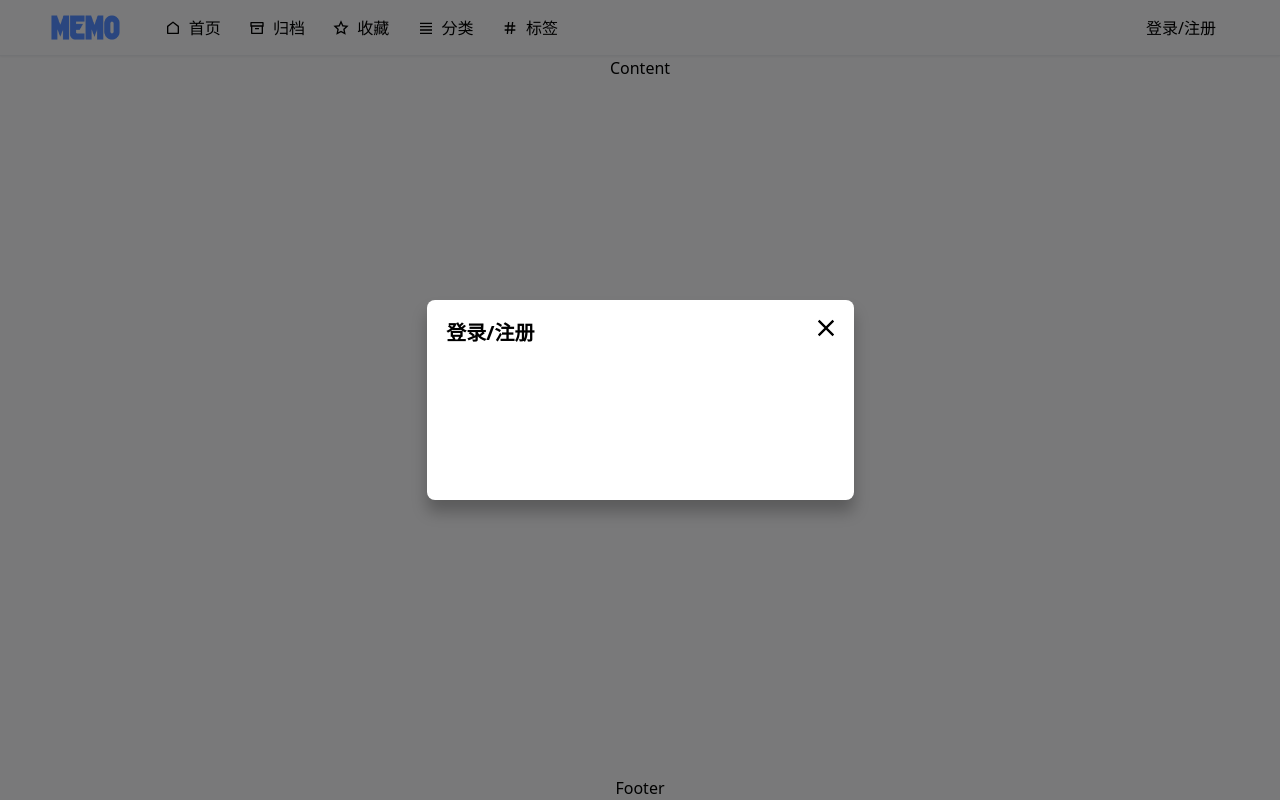
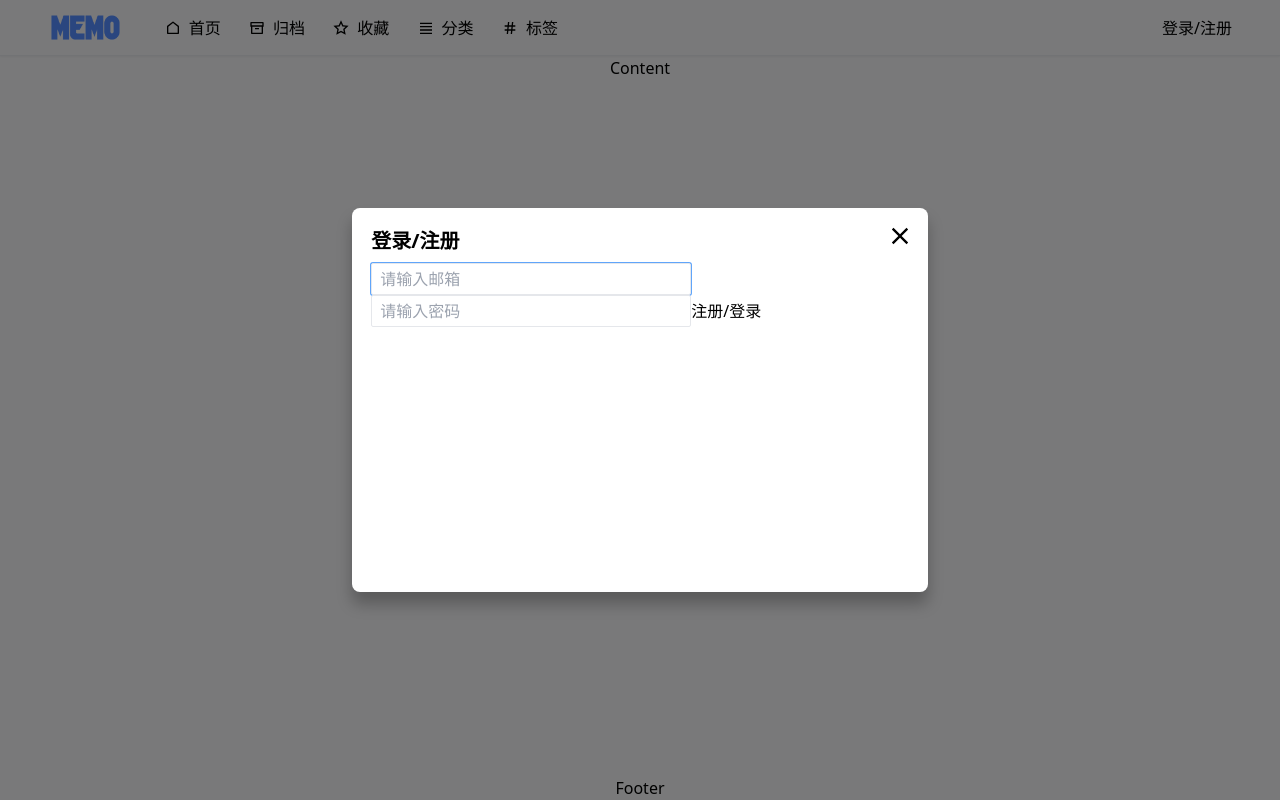
Before and after one commit to lorzzn/jianji-web, a React (Vite) app: page / in a window 1280 px wide. Both pictures are taken after a click on the button "登录/注册". Built offline with nearby package versions, Linux system fonts and the light colour scheme; no server answers.

Commit message:
update: 表单组件
reason: 无

```diff
--- a/package.json
+++ b/package.json
@@ -10,17 +10,18 @@
     "preview": "vite preview"
   },
   "dependencies": {
+    "@hookform/resolvers": "^3.3.4",
     "@remixicon/react": "^4.1.1",
     "autoprefixer": "^10.4.17",
     "axios": "^1.6.7",
     "classnames": "^2.5.1",
-    "formik": "^2.4.5",
     "lodash": "^4.17.21",
     "mobx": "^6.12.0",
     "mobx-react": "^9.1.0",
     "postcss": "^8.4.33",
     "react": "^18.2.0",
     "react-dom": "^18.2.0",
+    "react-hook-form": "^7.49.3",
     "react-lazy-load-image-component": "^1.6.0",
     "react-responsive-modal": "^6.4.2",
     "sass": "^1.70.0",
@@ -34,6 +35,7 @@
     "@types/react": "^18.2.43",
     "@types/react-dom": "^18.2.17",
     "@types/react-lazy-load-image-component": "^1.6.3",
+    "@types/yup": "^0.32.0",
     "@typescript-eslint/eslint-plugin": "^6.14.0",
     "@typescript-eslint/parser": "^6.14.0",
     "@vitejs/plugin-react": "^4.2.1",
--- a/src/components/LoginDialog/LoginDialog.tsx
+++ b/src/components/LoginDialog/LoginDialog.tsx
@@ -2,6 +2,16 @@ import { FC, useRef } from "react"
 import ZModal, { ZModalRef } from "../ZModal/ZModal"
 import { observer } from "mobx-react"
 import rootStore from "@/store"
+import ZForm from "../ZForm/ZForm"
+import classNames from "classnames"
+import styles from './index.module.scss'
+import ZInput from "../ZInput/ZInput"
+import { useForm } from "react-hook-form"
+
+interface ILoginFormData {
+  email: string
+  password: string
+}
 
 const LoginDialog:FC = () => {
   const ref = useRef<ZModalRef | null>(null)
@@ -12,11 +22,38 @@ const LoginDialog:FC = () => {
 
   const dialogStore = rootStore.dialogStore
 
+  const loginFormData:ILoginFormData = {
+    email: "",
+    password: ""
+  }
+
+  const { handleSubmit, register } = useForm<ILoginFormData>({
+    defaultValues: loginFormData
+  });
+
+  const onSubmit = (...args:any) => {
+
+    console.log(args);
+
+  }
+
   return <ZModal
     ref={setRef}
     title="登录/注册"
+    classNames={{
+      modal: classNames(['rounded-lg', styles.loginDialog])
+    }}
   >
     <div className="flex flex-col w-full">
+      <ZForm
+        onSubmit={handleSubmit(onSubmit)}
+      >
+        <ZInput placeholder="请输入邮箱" {...register("email")}/>
+        <ZInput placeholder="请输入密码" {...register("password")}/>
+        {/* <ZInput /> */}
+
+        <button type="submit">注册/登录</button>
+      </ZForm>
 
     </div>
   </ZModal>
--- /dev/null
+++ b/src/components/LoginDialog/index.module.scss
@@ -0,0 +1,4 @@
+.loginDialog :global {
+  width: 36rem;
+  height: 24rem;
+}
--- /dev/null
+++ b/src/components/ZForm/ZForm.tsx
@@ -0,0 +1,16 @@
+import { FC, ReactNode } from "react"
+import styles from './index.module.scss'
+import classNames from "classnames"
+
+interface ZFormProps extends React.DetailedHTMLProps<React.InputHTMLAttributes<HTMLFormElement>, HTMLFormElement>{
+  children: ReactNode
+}
+
+const ZForm:FC<ZFormProps> = ({ children, className, ...restProps }) => {
+
+  return <form className={classNames(styles.zForm, className)} {...restProps}>
+    {children}
+  </form>
+}
+
+export default ZForm
--- /dev/null
+++ b/src/components/ZForm/index.module.scss
@@ -0,0 +1,6 @@
+.zForm :global {
+  form {
+    display: flex;
+    flex-direction: column;
+  }
+}
--- /dev/null
+++ b/src/components/ZInput/ZInput.tsx
@@ -0,0 +1,16 @@
+import classNames from "classnames"
+import { ForwardRefRenderFunction, forwardRef } from "react"
+import styles from './index.module.scss'
+
+export interface ZInputProps extends React.DetailedHTMLProps<React.InputHTMLAttributes<HTMLInputElement>, HTMLInputElement> {}
+
+const ZInput:ForwardRefRenderFunction<HTMLInputElement, ZInputProps> = ({ className, ...restProps }, ref) => {
+
+  return <input
+    ref={ref}
+    className={classNames("w-80 h-8 border rounded-sm outline-none px-2 hover:ring-1 hover:ring-blue-200 focus:ring-1 focus:ring-blue-400 transition-shadow duration-200", styles.zInput, className)}
+    {...restProps}
+  />
+}
+
+export default forwardRef(ZInput)
--- a/src/components/ZModal/ZModal.tsx
+++ b/src/components/ZModal/ZModal.tsx
@@ -33,7 +33,7 @@ const ZModal:ForwardRefRenderFunction<ZModalRef, ZModalProps> = ({ onClose, titl
     onClose={hide}
     center
     classNames={{
-      modal: classNames('w-1/3 h-1/4 rounded-lg')
+      modal: classNames('min-w-96 min-h-52 rounded-lg')
     }}
     {...restProps}
   >
--- a/src/layouts/components/Header.tsx
+++ b/src/layouts/components/Header.tsx
@@ -14,10 +14,10 @@ const Header:FC = () => {
           <ZImage className='w-full h-full' src="!/logo.png" />
         </a>
 
-        <div className='flex items-center justify-center w-full'>
+        <div className='flex items-center justify-center w-full whitespace-nowrap'>
           <div className='flex space-x-6 w-full justify-center items-center'>
             {
-              menuItems.map(item => <a className='flex items-center justify-center w-full hover:bg-gray-100 hover:text-blue-500 transition ease-in-out duration-300' href={item.href} key={item.label}>
+              menuItems.map(item => <a className='flex items-center justify-center w-full hover:text-blue-500 transition ease-in-out duration-300' href={item.href} key={item.label}>
                 <item.RiIcon className='w-4 mr-2' />
                 {item.label}
               </a>)
--- a/src/layouts/components/UserInfo.tsx
+++ b/src/layouts/components/UserInfo.tsx
@@ -12,14 +12,18 @@ const UserInfo:FC = () => {
     dialogStore.show("LoginDialog")
   }
 
-  return 0 ? <a href='/' title={userInfo.username} className='border-t px-4 py-4 hover:bg-gray-100  hover:text-blue-500'>
-    <div className='flex justify-center items-center h-full space-x-2'>
-      <ZImage src={userInfo.avatar} className='w-8 h-8 rounded-full' />
-      <span className='text-sm overflow-hidden overflow-ellipsis'>{userInfo.username}</span>
-    </div>
-  </a> : <button onClick={onLoginClick} title="登录/注册" className='flex justify-center items-center border-t px-4 py-4 hover:bg-gray-100  hover:text-blue-500'>
-    <span>登录/注册</span>
-  </button>
+  return <div className="hover:text-blue-500 whitespace-nowrap ml-8">
+    {
+      0 ? <a href='/' title={userInfo.username}>
+        <div className='flex justify-center items-center h-full space-x-2'>
+          <ZImage src={userInfo.avatar} className='w-8 h-8 rounded-full' />
+          <span className='text-sm max-w-36 overflow-hidden overflow-ellipsis'>{userInfo.username}</span>
+        </div>
+      </a> : <button onClick={onLoginClick} title="登录/注册">
+        <span>登录/注册</span>
+      </button>
+    }
+  </div>
 }
 
 export default observer(UserInfo)
```
Also changed, not shown: src/components/ZInput/index.module.scss (added), 1 other file (tests, documents, lock files or other folders).
